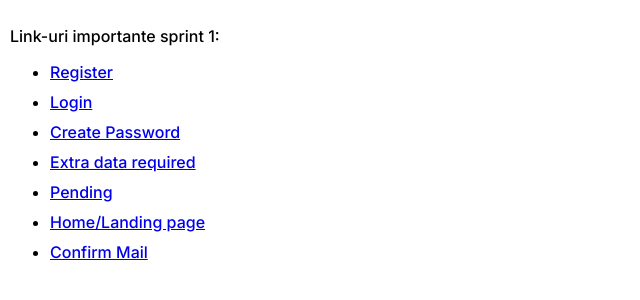
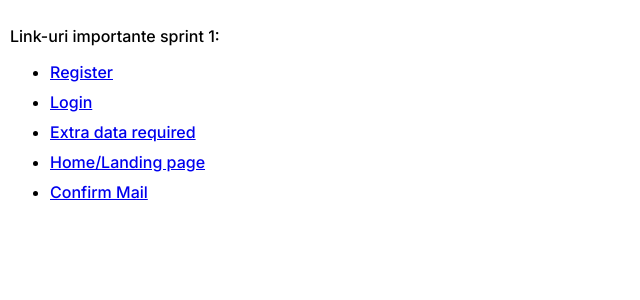
Before and after one commit to IP2B2/Front-End, a Next.js app: page / in a window 1280 px wide. Shown: the top 300 px of the page, without its empty margins (0-640 px from the left). Built offline with nearby package versions, Linux system fonts and the light colour scheme.

Commit message:
#024 updated root page dev links

```diff
--- a/src/app/page.js
+++ b/src/app/page.js
@@ -18,13 +18,7 @@ export default function RootHome() {
                 <Link href='/auth/login'>Login</Link>
             </li>
             <li>
-                <Link href='/auth/create-password'>Create Password</Link>
-            </li>
-            <li>
                 <Link href='/auth/extra-data-required'>Extra data required</Link>
-            </li>
-            <li>
-                <Link href='/auth/pending'>Pending</Link>
             </li>
             <li>
                 <Link href='/home/'>Home/Landing page</Link>
```
